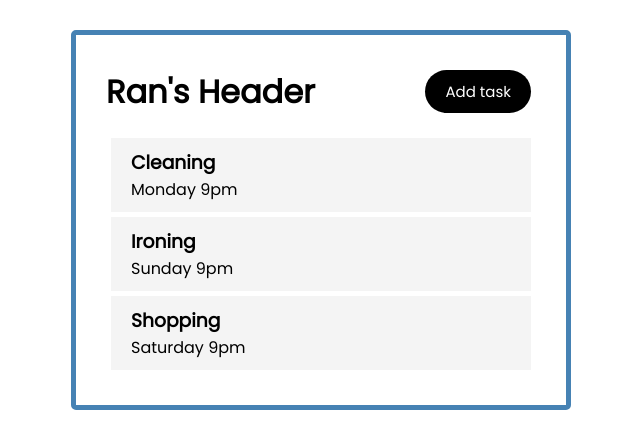
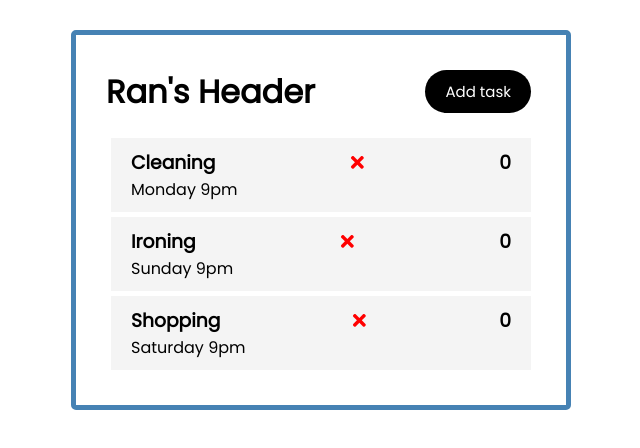
Before and after one commit to ranerlich7/ran-task, a React (Create React App) app: page / in a window 1280 px wide. Shown: the top 448 px of the page, without its empty margins (319-959 px from the left). Built offline with nearby package versions, Linux system fonts and the light colour scheme; the HTML template or start-up script is replaced by a standard one.

Commit message:
added icon and click function that shows numbers increasing

```diff
--- a/package.json
+++ b/package.json
@@ -8,6 +8,7 @@
     "@testing-library/user-event": "^13.5.0",
     "react": "^18.2.0",
     "react-dom": "^18.2.0",
+    "react-icons": "^4.7.1",
     "react-scripts": "5.0.1",
     "web-vitals": "^2.1.4"
   },
--- a/src/components/Task.js
+++ b/src/components/Task.js
@@ -1,10 +1,23 @@
-function Task({content, date}) {
+import { FaTimes, FaBath } from "react-icons/fa"
+import { useState } from 'react';
+
+// let counter = 1
+// function myClick() {
+//     console.log(counter)
+//     counter = counter + 1;
+// }
+
+function Task({ content, date, icon }) {
+    const [counter,ranFunction] = useState(0)
+
     return (
             <div className="task">
-        <h3>{content}</h3>
+                <h3>{content} <FaTimes onClick={() => ranFunction(counter+1)} color="red" /> {counter}</h3>
                 <p>{date}</p>
             </div>
         )
     }
 
+
+
     export default Task
--- a/src/components/Tasks.js
+++ b/src/components/Tasks.js
@@ -25,7 +25,7 @@ function Tasks() {
     ]
     return (
     <>
-    {tasks.map((task) => <Task key={task.id} content={task.name} date={task.date}/>)}
+    {tasks.map((task) => <Task key={task.id} content={task.name} icon="bath" date={task.date}/>)}
     </>
   )
 }
--- a/src/index.css
+++ b/src/index.css
@@ -69,6 +69,7 @@ body {
   display: flex;
   align-items: center;
   justify-content: space-between;
+
 }
 
 .add-form {
```
Also changed, not shown: 1 other file (tests, documents, lock files or other folders). Lines whose indentation alone changed are shown as unchanged.
